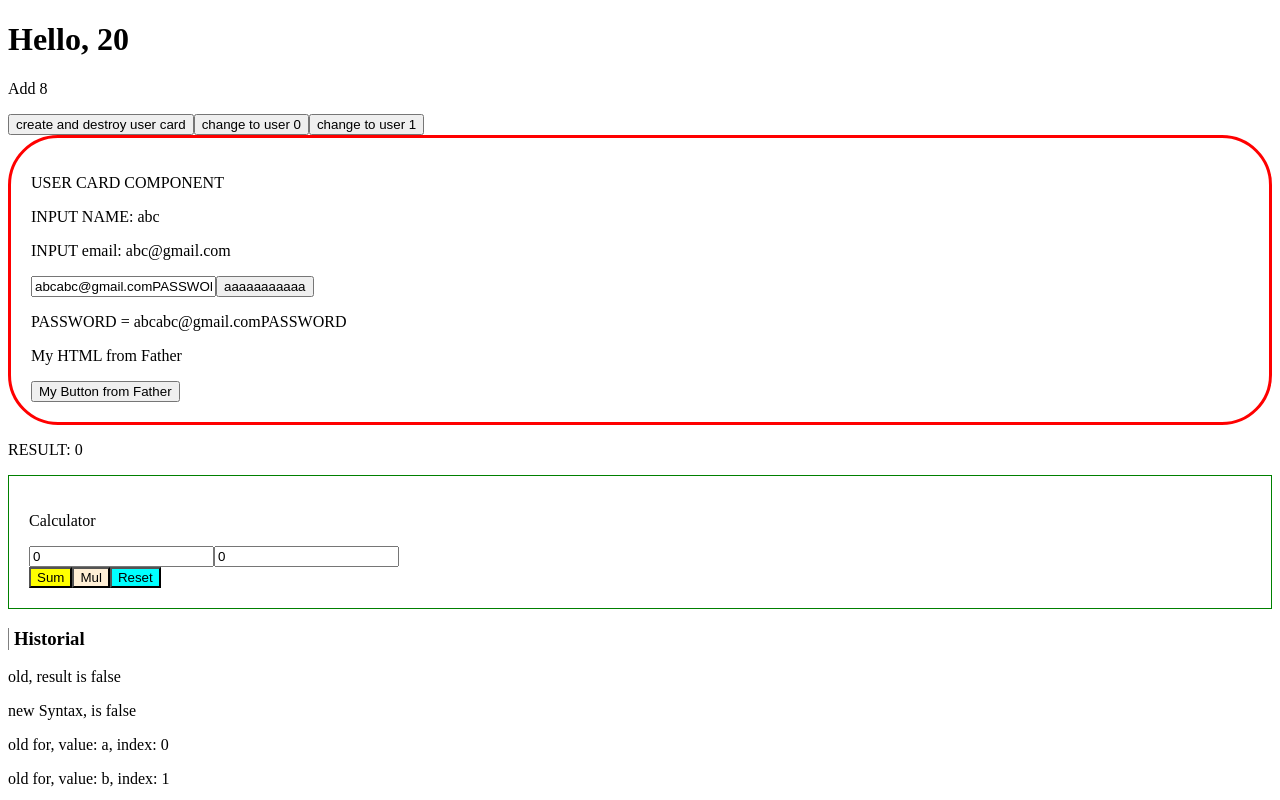
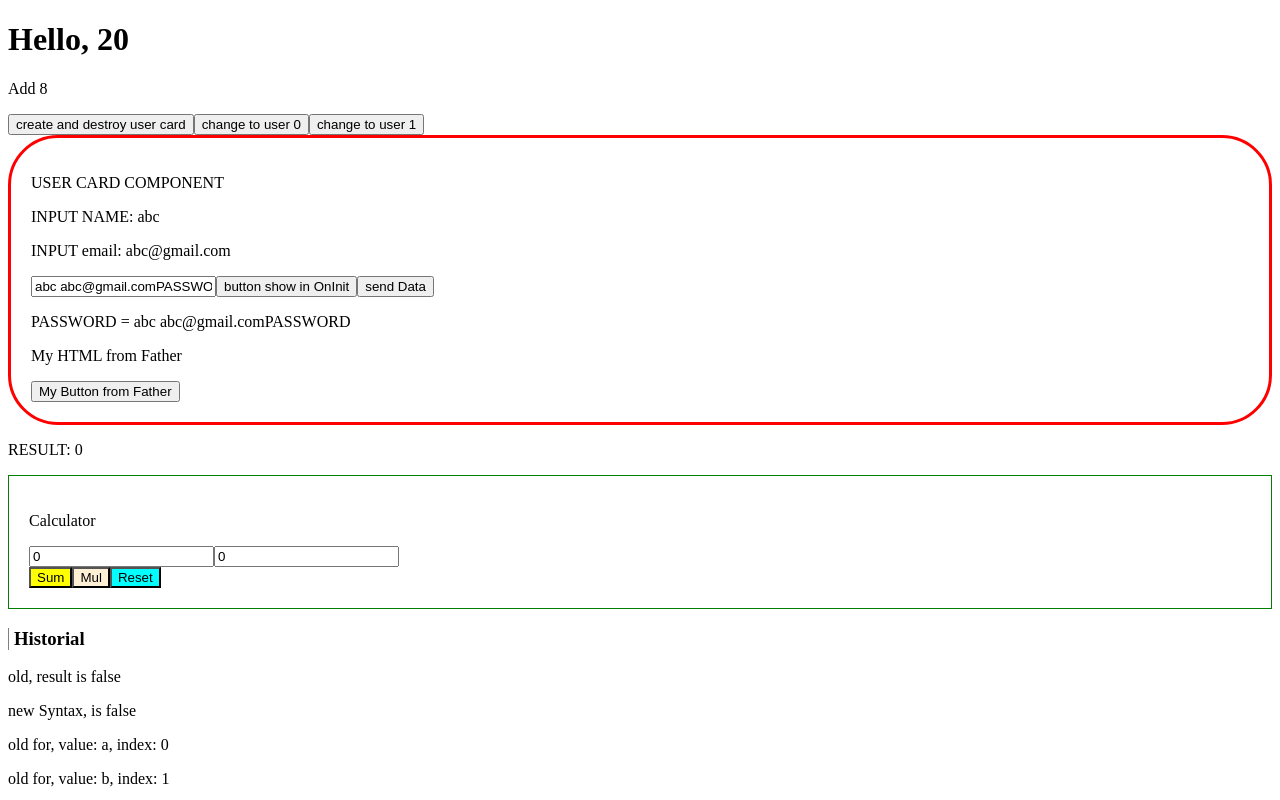
Before and after one commit to diegomarceloledezma/angular-course-2024, an Angular app: page / in a window 1280 px wide. Shown: the top 800 px of the page. Built offline with nearby package versions, Linux system fonts and the light colour scheme.

Commit message:
ViewChild with static option true or false

```diff
--- a/src/app/user-card/user-card.component.html
+++ b/src/app/user-card/user-card.component.html
@@ -3,9 +3,13 @@
   <p>INPUT NAME: {{ name }}</p>
   <p>INPUT email: {{ email }}</p>
 
-  <input type="text" [(ngModel)]="password">
+  <input type="text" [(ngModel)]="password" />
 
-  <button #buttonTest (click)="onSendData()"> send Data</button>
+  <button #buttonShow (click)="showButton = !showButton">show Button</button>
+
+  @if(showButton){
+  <button #buttonTest (click)="onSendData()">send Data</button>
+  }
 
   <p>PASSWORD = {{ password }}</p>
 
--- a/src/app/user-card/user-card.component.ts
+++ b/src/app/user-card/user-card.component.ts
@@ -37,10 +37,11 @@
 
   @Output() sendData = new EventEmitter();
 
-  @ViewChild('buttonTest') buttonTest!: ElementRef
+  @ViewChild('buttonTest', { static: true }) buttonTest!: ElementRef;
+  @ViewChild('buttonShow', { static: true }) buttonShow!: ElementRef;
 
   password: string = '';
-  showButton: boolean = false;
+  showButton: boolean = true;
 
   constructor() {
     console.log('user card constructor');
@@ -49,7 +50,8 @@
   ngOnInit(): void {
     console.log('user card on init');
 
-    this.password = this.name + this.email + 'PASSWORD';
+    this.buttonShow.nativeElement.textContent = 'button show in OnInit';
+    // this.password = this.name + this.email + 'PASSWORD';
   }
 
   ngOnDestroy(): void {
@@ -78,8 +80,11 @@
 
   ngAfterViewInit(): void {
     console.log('NG AFTER VIEW INIT');
-    console.log('BUTTON TEST', this.buttonTest)
-    this.buttonTest.nativeElement.textContent = 'aaaaaaaaaaa'
+    console.log('BUTTON TEST', this.buttonTest);
+
+    if (this.buttonTest) {
+      this.buttonTest.nativeElement.textContent = 'button test in OnInit';
+    }
   }
 
   public onSendData() {
```
